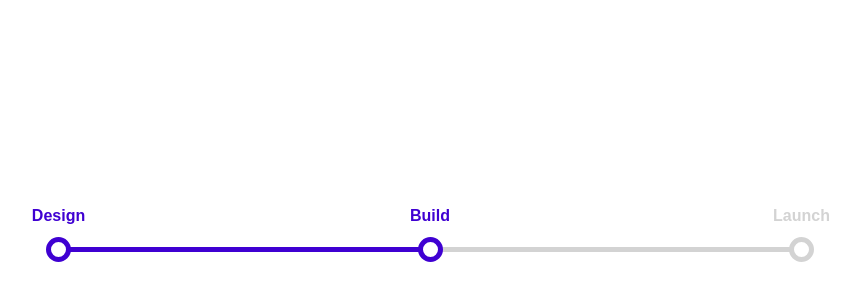
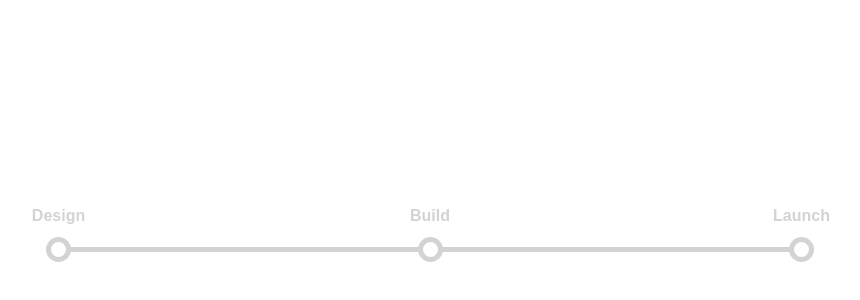
Before and after one commit to feyzo/step-progress, a React (Create React App) app: page / in a window 1280 px wide. Shown: the part 166-466 px from the top of the page, without its empty margins (210-1070 px from the left). Built offline with nearby package versions, Linux system fonts and the light colour scheme.

Commit message:
Add step logic

```diff
--- a/src/App.js
+++ b/src/App.js
@@ -1,6 +1,17 @@
 import React, { Component } from 'react';
 import styled from 'styled-components';
 import StepProgress from './components/StepProgress';
+
+const initialSteps = [{
+  name: 'Design',
+  complete: false
+}, {
+  name: 'Build',
+  complete: false
+}, {
+  name: 'Launch',
+  complete: false
+}];
 
 const AppContainer = styled.section`
   height: 100%;
@@ -15,23 +26,49 @@ class App extends Component {
     super(props);
 
     this.onStepChange = this.onStepChange.bind(this);
+    this.processSteps = this.processSteps.bind(this);
 
     this.state = {
-      steps: [{
-        name: 'Design',
-        complete: true
-      }, {
-        name: 'Build',
-        complete: true
-      }, {
-        name: 'Launch',
-        complete: false
-      }]
+      steps: this.processSteps(initialSteps)
     };
   }
 
-  onStepChange(step) {
-    console.log(step);
+  processSteps(steps) {
+    const lastCompleteStepIndex = steps
+      .map(step => step.complete)
+      .lastIndexOf(true);
+
+    return steps
+      .map((step, index) => {
+        const enabled = (
+          // If no steps are selected
+          (lastCompleteStepIndex === -1 && index === 0) ||
+          // Enable last complete step
+          index === lastCompleteStepIndex ||
+          // Enable next step from last complete step
+          index === lastCompleteStepIndex + 1
+        );
+
+        return {
+          ...step,
+          enabled
+        }
+      });
+  }
+
+  onStepChange(changedStep) {
+    const steps = this.state.steps
+      .map(step => {
+        if (step === changedStep) {
+          step.complete = !changedStep.complete;
+        }
+
+        return step;
+      });
+
+    this.setState({
+      steps: this.processSteps(steps)
+    });
   }
 
   render() {
--- a/src/components/Step.js
+++ b/src/components/Step.js
@@ -24,7 +24,7 @@ const Button = styled.button`
   margin: 0;
   padding: 0;
   outline: 0;
-  cursor: pointer;
+  cursor: ${(props) => props.disabled ? 'not-allowed' : 'pointer' };
 `;
 
 const Label = styled.span`
@@ -46,13 +46,25 @@ const Line = styled.div`
   margin: 0 -2px;
 `;
 
-function Step({ name, complete, showLine, completeLine, onClick }) {
+function Step(props) {
+  const {
+    name,
+    complete,
+    showLine,
+    completeLine,
+    onClick,
+    enabled
+  } = props;
   const stroke = complete ? colors.complete : colors.normal;
   const lineStroke = completeLine ? colors.complete : colors.normal;
 
   return (
     <StepContainer showLine={showLine}>
-      <Button color={stroke} onClick={onClick} type="button">
+      <Button
+        color={stroke}
+        onClick={onClick}
+        disabled={!enabled}
+        type="button">
         <Label color={stroke}>{name}</Label>
         <Circle stroke={ stroke } />
       </Button>
--- a/src/components/StepProgress.js
+++ b/src/components/StepProgress.js
@@ -14,17 +14,20 @@ function StepProgress(props) {
 
   return (
     <Container>{
-      steps.map((s, i) => {
+      steps.map((step, i) => {
+        const { name, complete, enabled } = step;
         const next = steps[i + 1];
+        const showLine = i !== stepCount - 1;
 
         return (
           <Step
-            name={ s.name }
-            complete={ s.complete }
-            showLine={ i !== stepCount - 1 }
+            name={ name }
+            complete={ complete }
+            showLine={ showLine }
+            enabled={ enabled }
             completeLine={ next && next.complete }
-            key={ s.name }
-            onClick={onStepChange.bind(null, s)}
+            key={ name }
+            onClick={onStepChange.bind(null, step)}
           />)
         })
     }</Container>
```
Also changed, not shown: src/index.css (line endings or trailing spaces).
